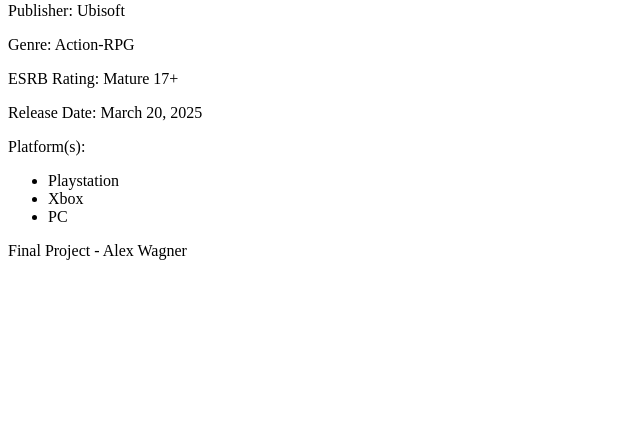
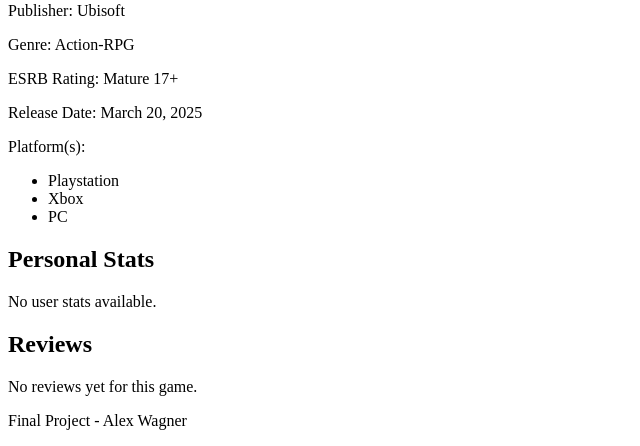
Before and after one commit to alexw144/CSC-VI-Application-Development-II---Final-Project---Video-Game-Tracker-Web-Application, a Django app: a page that uses game_tracker/templates/game_tracker/gamedetail.html in a window 1280 px wide. Shown: the part 800-1246 px from the top of the page, without its empty margins (0-640 px from the left). Before the commit the page ends 1060 px from the top, so only its background shows below. Run offline with Django 5.2, Linux system fonts and the light colour scheme; a user stored in the database is signed in; data comes from the database, SQL or seed files in the repository; both versions use the stored data as it was after the commit.

Commit message:
Added functions to the Game view that shows reviews and part of the user stats.

```diff
--- a/game_tracker/templates/game_tracker/gamedetail.html
+++ b/game_tracker/templates/game_tracker/gamedetail.html
@@ -11,9 +11,7 @@
 <h2>
     Synopsis
 </h2>
-<p>
-    {{game.synopsis}}
-</p>
+<p>{{game.synopsis}}</p>
 <h2>
     Information:
 </h2>
@@ -41,5 +39,29 @@
     <li>Other</li>
     {% endif %}
 </ul>
+<h2>
+    Personal Stats
+</h2>
+{% if user_stats %}
+    <h3>
+        {{ user_stats.user.username }}'s Stats
+    </h3>
+    <p>{{ user_stats.time_played }}</p>
+{% else %}
+    <p>No user stats available.</p>
+{% endif %}
+<h2>
+    Reviews
+</h2>
+<!--reviews is from the context. If reviews exists shows them all. Else, display a 'no reviews' message.-->
+{% if reviews %}
+    {% for review in reviews %}
+        <h3>{{ review.review_title }}</h3>
+        <p>{{ review.review_body }}</p>
+        <p><strong>Reviewed by:</strong> {{ review.user.username }}</p>
+    {% endfor %}
+{% else %}
+    <p>No reviews yet for this game.</p>
+{% endif %}
 
 {% endblock %}
--- a/game_tracker/views.py
+++ b/game_tracker/views.py
@@ -1,7 +1,7 @@
 from django.shortcuts import render
 from django.views import View
 from django.views.generic import DetailView, ListView
-from .models import Profile, Game
+from .models import Profile, Game, Review, UsersGamesStat
 import json
 from django.http import JsonResponse
 
@@ -55,6 +55,24 @@ class GameDetail(DetailView):
     model = Game
     template_name = "game_tracker/gamedetail.html"
 
+    def get_context_data(self, **kwargs):
+        context = super().get_context_data(**kwargs)
+        context = self.add_reviews_to_context(context)
+        context = self.add_user_stats_to_context(context)
+        return context
+
+    def add_reviews_to_context(self, context):
+        game = self.get_object()
+        reviews = Review.objects.filter(game=game)
+        context['reviews'] = reviews
+        return context
+
+    def add_user_stats_to_context(self, context):
+        game = self.get_object()
+        user_stats = UsersGamesStat.objects.filter(game=game, user=self.request.user).first()
+        context['user_stats'] = user_stats
+        return context
+
 
 class CommunityHomeList(ListView):
     model = ""
```
Also changed, not shown: db.sqlite3.
